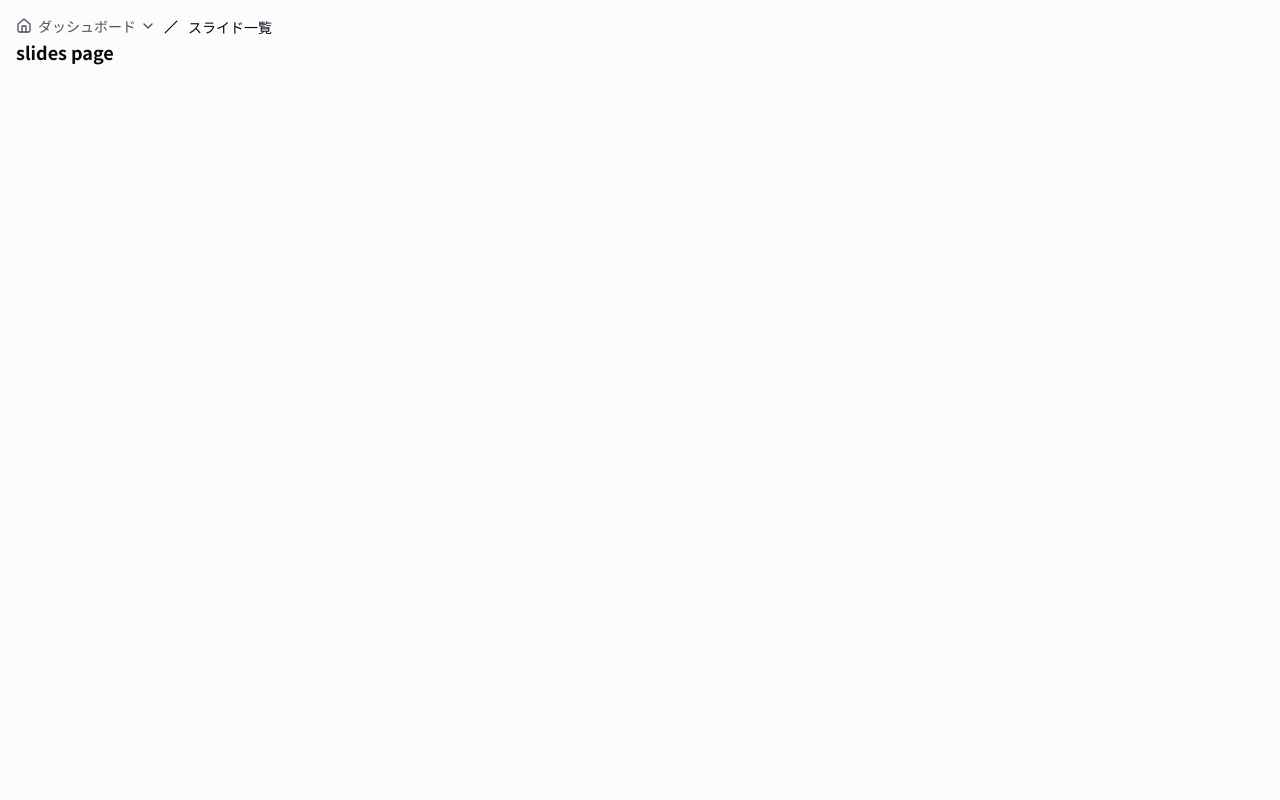
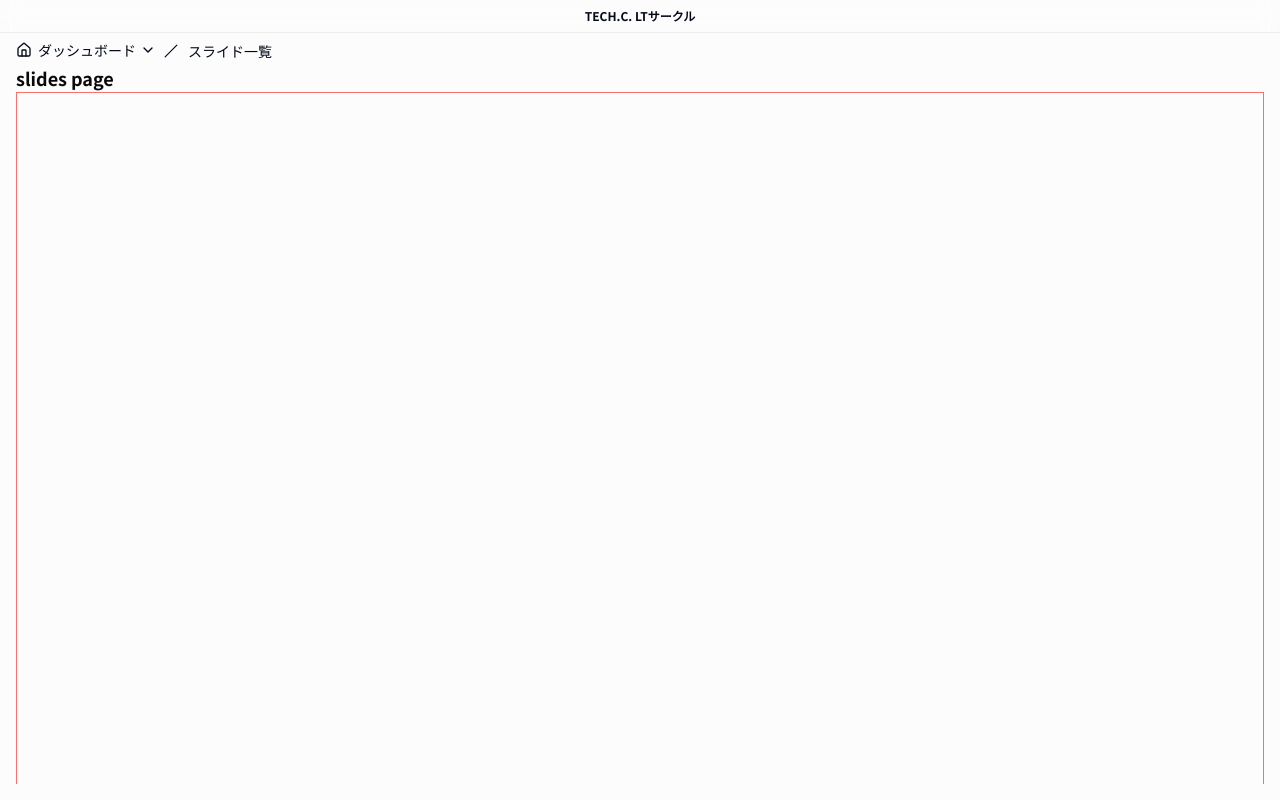
Before and after one commit to naruse666/slide-share-web, a Next.js app: page /slides in a window 1280 px wide. Built offline with nearby package versions, Linux system fonts and the light colour scheme.

Commit message:
style: create header

```diff
--- a/src/app/(main)/layout.tsx
+++ b/src/app/(main)/layout.tsx
@@ -1,4 +1,6 @@
 import BreadcrumbNav from '@/components/common/breadcrumb-nav'
+import Header from '@/components/common/header'
+import { ScrollArea } from '@/components/ui/scroll-area'
 
 export default function MainLayout({
   children,
@@ -6,9 +8,13 @@ export default function MainLayout({
   children: React.ReactNode
 }) {
   return (
-    <main className="p-4">
+    <main className="h-dvh overflow-hidden">
+      <Header />
       <BreadcrumbNav />
-      {children}
+      <ScrollArea className="h-dvh px-4 pb-4">
+        <span className="pt-16 block"></span>
+        {children}
+      </ScrollArea>
     </main>
   )
 }
--- a/src/app/(main)/slides/page.tsx
+++ b/src/app/(main)/slides/page.tsx
@@ -2,6 +2,9 @@ export default function SlidesPage() {
   return (
     <article>
       <p className="font-bold text-lg">slides page</p>
+      <div className="h-screen border border-red-400"></div>
+      <div className="h-screen border border-red-400"></div>
+      <div className="h-screen border border-red-400"></div>
     </article>
   )
 }
--- a/src/components/common/breadcrumb-nav/index.tsx
+++ b/src/components/common/breadcrumb-nav/index.tsx
@@ -39,7 +39,7 @@ export default function BreadcrumbNav() {
   })
 
   return (
-    <Breadcrumb>
+    <Breadcrumb className="fixed z-20 top-8 left-0 w-full py-2 px-4">
       <BreadcrumbList>
         {navItems.map((item, index) => {
           if ('items' in item) {
@@ -49,7 +49,7 @@ export default function BreadcrumbNav() {
                   key={index}
                   className="flex items-center justify-start gap-2"
                 >
-                  <div className="opacity-70 hover:opacity-100">
+                  <div>
                     <DropDownItem key={index} {...item} />
                   </div>
                   <Separator />
@@ -64,7 +64,7 @@ export default function BreadcrumbNav() {
                   key={index}
                   className="flex items-center justify-start gap-2"
                 >
-                  <div className="opacity-70 hover:opacity-100">
+                  <div>
                     <NormalItem key={index} {...item} />
                   </div>
                   <Separator />
--- /dev/null
+++ b/src/components/common/header/index.tsx
@@ -0,0 +1,7 @@
+export default function Header() {
+  return (
+    <header className="fixed z-20 top-0 left-0 w-full text-xs font-bold text-card-foreground p-2 text-center border-b bg-card/5 backdrop-blur">
+      TECH.C. LTサークル
+    </header>
+  )
+}
```
